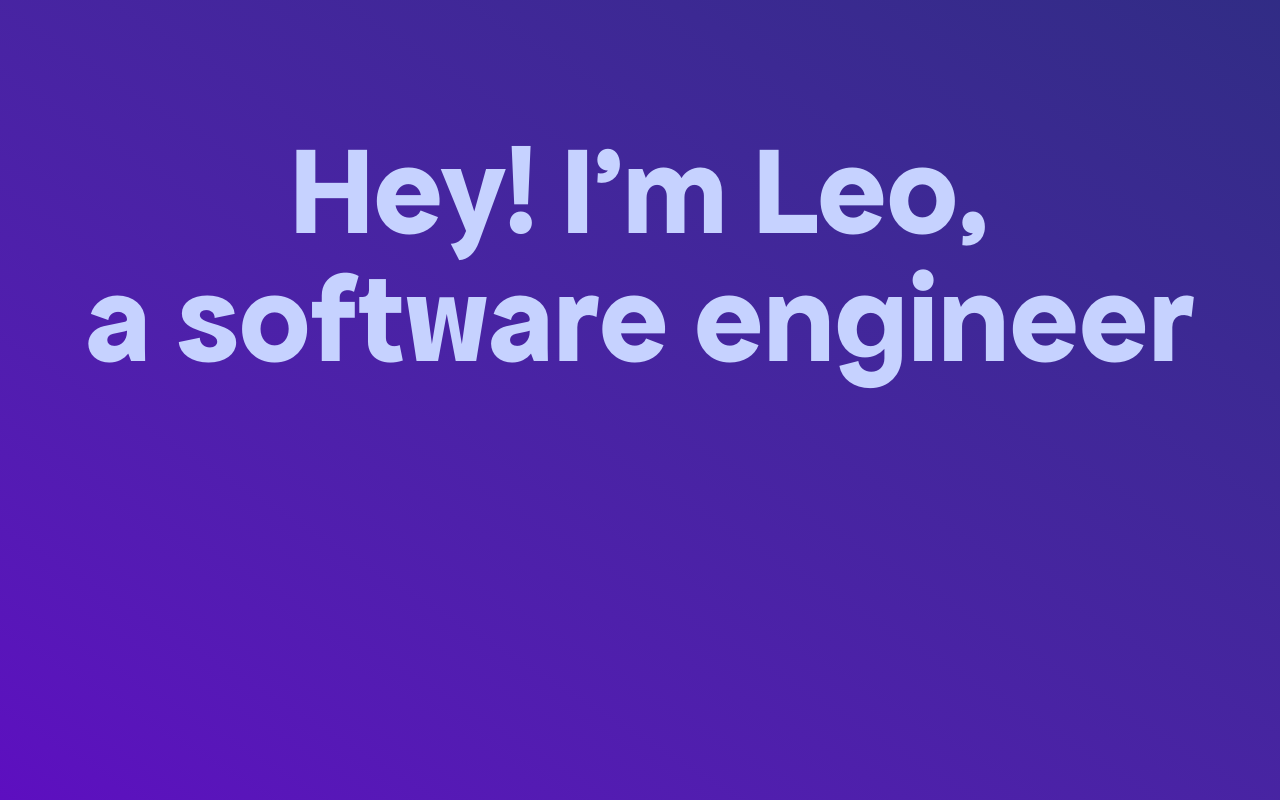
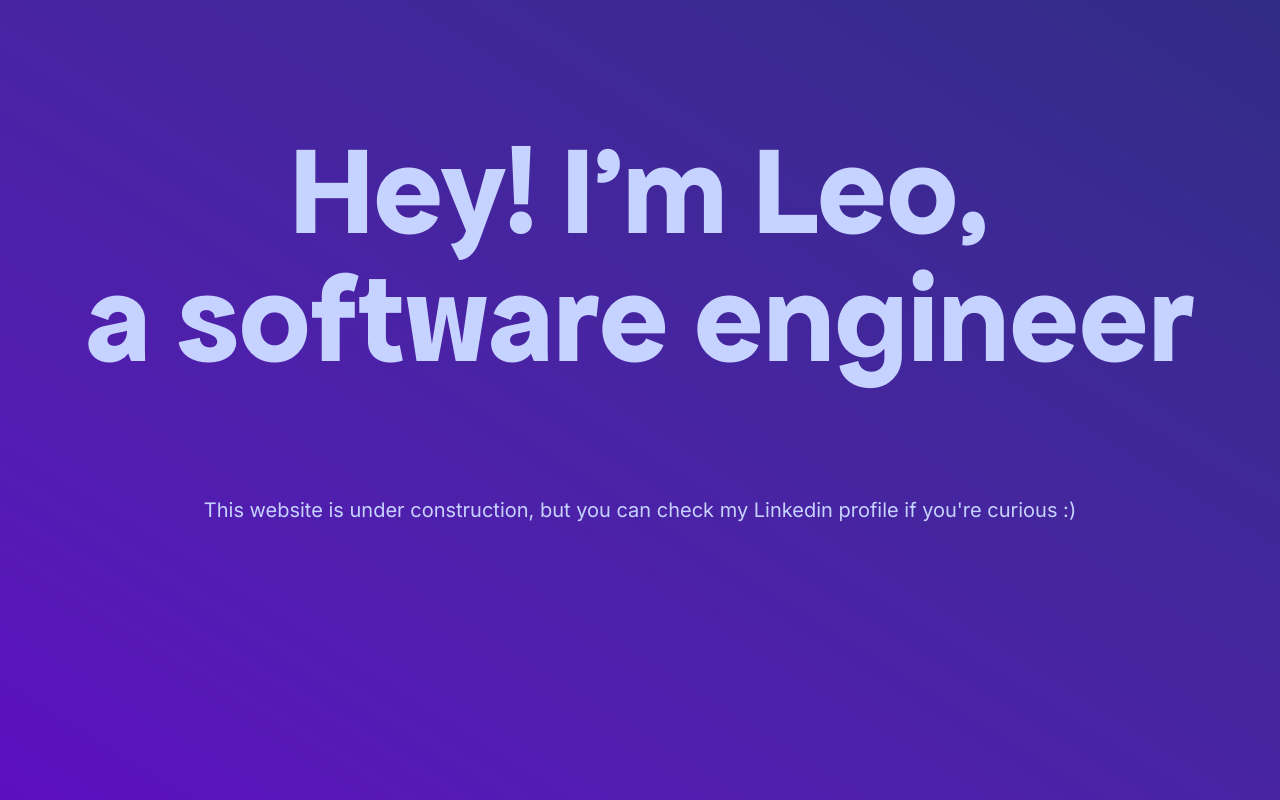
Before and after one commit to Leocano/website, a React (Vite) app: page / in a window 1280 px wide. Built offline with nearby package versions, Linux system fonts and the light colour scheme.

Commit message:
Create Subtitle element

```diff
--- a/src/App.tsx
+++ b/src/App.tsx
@@ -1,4 +1,5 @@
 import { MainContainer } from "./components/MainContainer";
+import { Subtitle } from "./components/Subtitle";
 import { Title } from "./components/Title";
 
 function App() {
@@ -8,6 +9,10 @@ function App() {
         Hey! I'm Leo,
         <br />a software engineer
       </Title>
+      <Subtitle>
+        This website is under construction, but you can check my Linkedin
+        profile if you're curious :)
+      </Subtitle>
     </MainContainer>
   );
 }
--- /dev/null
+++ b/src/components/Subtitle.tsx
@@ -0,0 +1,13 @@
+import type React from "react";
+
+type SubtitleProps = {
+  children: React.ReactNode;
+};
+
+export function Subtitle({ children }: SubtitleProps) {
+  return (
+    <h2 className="font-inter mt-28 text-center text-xl font-normal text-indigo-200">
+      {children}
+    </h2>
+  );
+}
```
